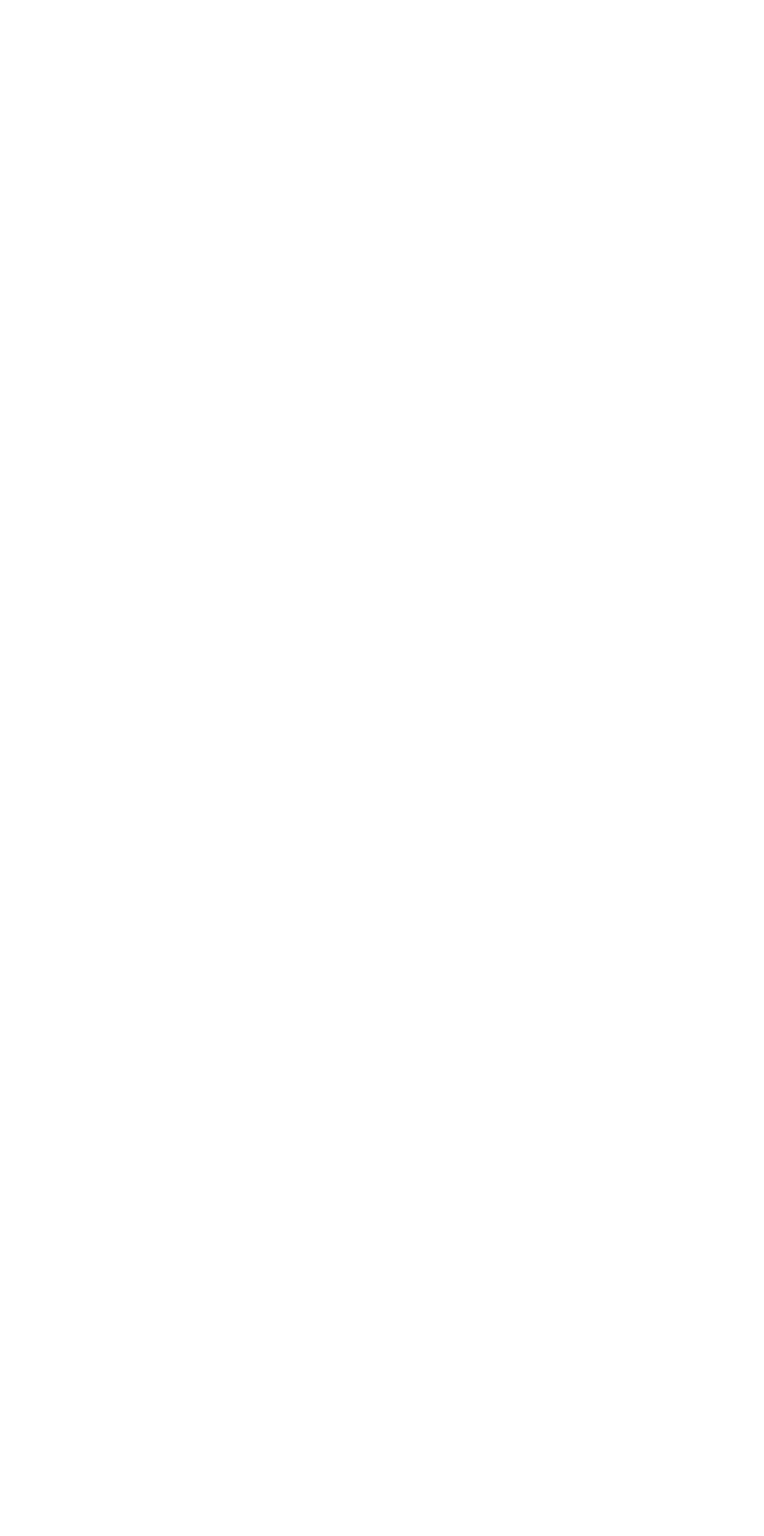
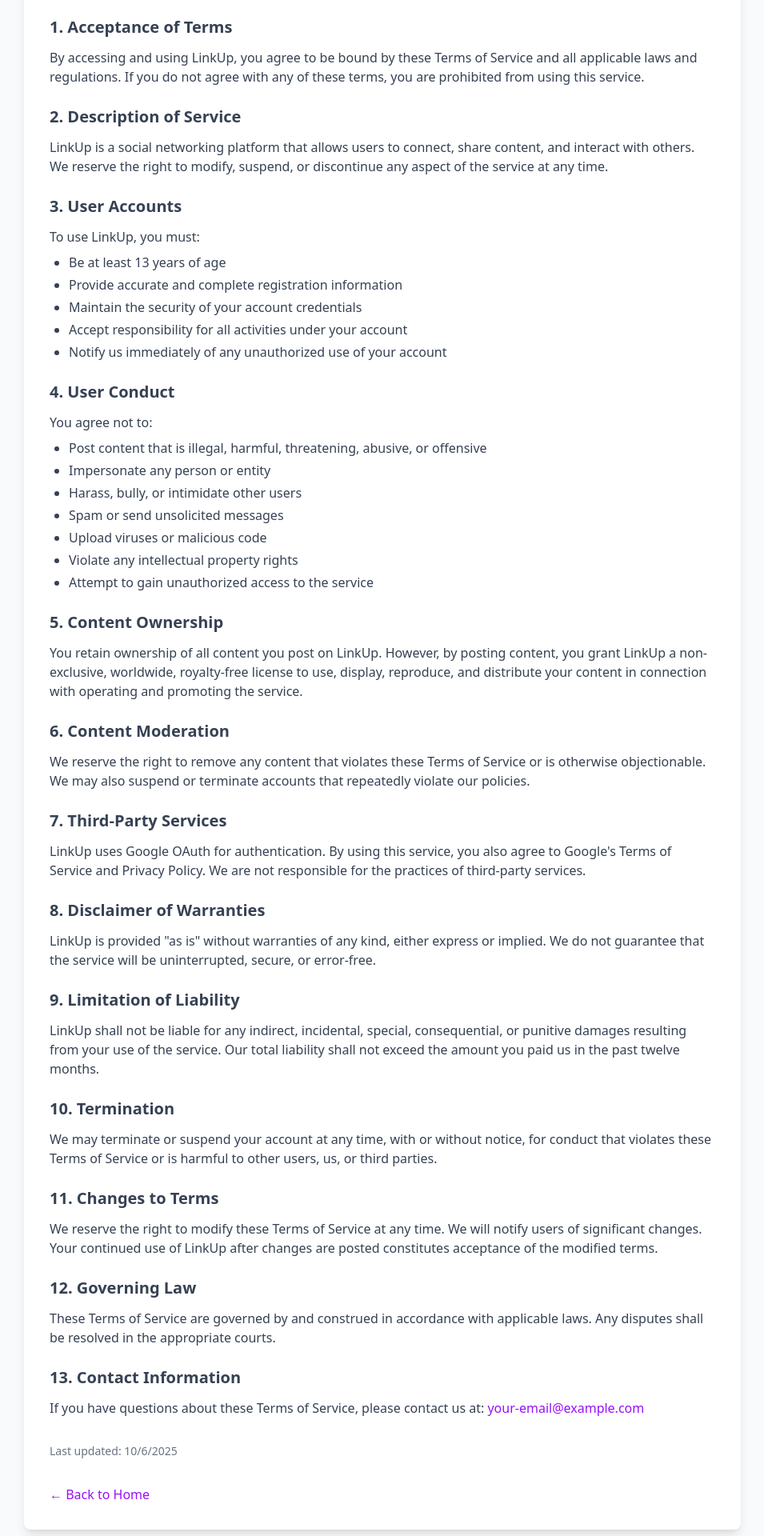
Before and after one commit to sachinrastogi7777/LinkUp-UI, a React (Vite) app: page /terms-service in a window 1280 px wide. Before the commit this address had no page. Shown: the part 120-2040 px from the top of the page at 80% size, without its empty margins (162-1117 px from the left). Before the commit the page ends 800 px from the top, so only its background shows below. Built offline with nearby package versions, Linux system fonts and the light colour scheme.

Commit message:
Added Terms of Service page in app.

```diff
--- a/src/App.jsx
+++ b/src/App.jsx
@@ -17,6 +17,7 @@
 import useChatsGlobal from "./utils/customHooks/useChatsGlobal";
 import AuthCallback from "./components/Auth/AuthCallback";
 import PrivacyPolicy from "./components/PrivacyPolicy";
+import TermsOfService from "./components/TermsOfService";
 
 const AppContent = () => {
 	const user = useSelector((store) => store.user);
@@ -41,7 +42,8 @@
 					<Route path='/chats' element={<ChatPage />} />
 				</Route>
 				<Route path='/auth/callback' element={<AuthCallback />} />
-				<Route path="/privacy-policy" element={<PrivacyPolicy />} />
+				<Route path='/privacy-policy' element={<PrivacyPolicy />} />
+				<Route path='/terms-service' element={<TermsOfService />} />
 			</Routes>
 		</BrowserRouter>
 	);
--- a/src/components/Footer.jsx
+++ b/src/components/Footer.jsx
@@ -24,7 +24,7 @@
         ],
         legal: [
             { name: 'Privacy Policy', path: '/privacy-policy' },
-            { name: 'Terms of Service', path: '/terms' },
+            { name: 'Terms of Service', path: '/terms-service' },
             { name: 'Cookie Policy', path: '/cookies' },
             { name: 'Community Guidelines', path: '/guidelines' }
         ],
@@ -258,10 +258,10 @@
                                 <Shield className="w-3 h-3 sm:w-4 sm:h-4" />
                                 <span>Privacy Policy</span>
                             </Link>
-                            <a href="#" className="hover:text-white transition-colors flex items-center gap-1">
+                            <Link to="/terms-service" className="hover:text-white transition-colors flex items-center gap-1">
                                 <FileText className="w-3 h-3 sm:w-4 sm:h-4" />
                                 <span>Terms</span>
-                            </a>
+                            </Link>
                             <a href="#" className="hover:text-white transition-colors flex items-center gap-1">
                                 <Users className="w-3 h-3 sm:w-4 sm:h-4" />
                                 <span className="hidden xs:inline">Community</span>
--- /dev/null
+++ b/src/components/TermsOfService.jsx
@@ -0,0 +1,154 @@
+import React from 'react';
+
+const TermsOfService = () => {
+    return (
+        <div className="min-h-screen bg-gray-50 py-12 px-4">
+            <div className="max-w-4xl mx-auto bg-white rounded-lg shadow-lg p-8">
+                <h1 className="text-3xl font-bold text-gray-900 mb-6">Terms of Service</h1>
+
+                <div className="space-y-6 text-gray-700">
+                    <section>
+                        <h2 className="text-xl font-semibold mb-3">1. Acceptance of Terms</h2>
+                        <p>
+                            By accessing and using LinkUp, you agree to be bound by these Terms of Service
+                            and all applicable laws and regulations. If you do not agree with any of these
+                            terms, you are prohibited from using this service.
+                        </p>
+                    </section>
+
+                    <section>
+                        <h2 className="text-xl font-semibold mb-3">2. Description of Service</h2>
+                        <p>
+                            LinkUp is a social networking platform that allows users to connect, share content,
+                            and interact with others. We reserve the right to modify, suspend, or discontinue
+                            any aspect of the service at any time.
+                        </p>
+                    </section>
+
+                    <section>
+                        <h2 className="text-xl font-semibold mb-3">3. User Accounts</h2>
+                        <p>To use LinkUp, you must:</p>
+                        <ul className="list-disc ml-6 mt-2 space-y-1">
+                            <li>Be at least 13 years of age</li>
+                            <li>Provide accurate and complete registration information</li>
+                            <li>Maintain the security of your account credentials</li>
+                            <li>Accept responsibility for all activities under your account</li>
+                            <li>Notify us immediately of any unauthorized use of your account</li>
+                        </ul>
+                    </section>
+
+                    <section>
+                        <h2 className="text-xl font-semibold mb-3">4. User Conduct</h2>
+                        <p>You agree not to:</p>
+                        <ul className="list-disc ml-6 mt-2 space-y-1">
+                            <li>Post content that is illegal, harmful, threatening, abusive, or offensive</li>
+                            <li>Impersonate any person or entity</li>
+                            <li>Harass, bully, or intimidate other users</li>
+                            <li>Spam or send unsolicited messages</li>
+                            <li>Upload viruses or malicious code</li>
+                            <li>Violate any intellectual property rights</li>
+                            <li>Attempt to gain unauthorized access to the service</li>
+                        </ul>
+                    </section>
+
+                    <section>
+                        <h2 className="text-xl font-semibold mb-3">5. Content Ownership</h2>
+                        <p>
+                            You retain ownership of all content you post on LinkUp. However, by posting
+                            content, you grant LinkUp a non-exclusive, worldwide, royalty-free license
+                            to use, display, reproduce, and distribute your content in connection with
+                            operating and promoting the service.
+                        </p>
+                    </section>
+
+                    <section>
+                        <h2 className="text-xl font-semibold mb-3">6. Content Moderation</h2>
+                        <p>
+                            We reserve the right to remove any content that violates these Terms of Service
+                            or is otherwise objectionable. We may also suspend or terminate accounts that
+                            repeatedly violate our policies.
+                        </p>
+                    </section>
+
+                    <section>
+                        <h2 className="text-xl font-semibold mb-3">7. Third-Party Services</h2>
+                        <p>
+                            LinkUp uses Google OAuth for authentication. By using this service, you also
+                            agree to Google's Terms of Service and Privacy Policy. We are not responsible
+                            for the practices of third-party services.
+                        </p>
+                    </section>
+
+                    <section>
+                        <h2 className="text-xl font-semibold mb-3">8. Disclaimer of Warranties</h2>
+                        <p>
+                            LinkUp is provided "as is" without warranties of any kind, either express or
+                            implied. We do not guarantee that the service will be uninterrupted, secure,
+                            or error-free.
+                        </p>
+                    </section>
+
+                    <section>
+                        <h2 className="text-xl font-semibold mb-3">9. Limitation of Liability</h2>
+                        <p>
+                            LinkUp shall not be liable for any indirect, incidental, special, consequential,
+                            or punitive damages resulting from your use of the service. Our total liability
+                            shall not exceed the amount you paid us in the past twelve months.
+                        </p>
+                    </section>
+
+                    <section>
+                        <h2 className="text-xl font-semibold mb-3">10. Termination</h2>
+                        <p>
+                            We may terminate or suspend your account at any time, with or without notice,
+                            for conduct that violates these Terms of Service or is harmful to other users,
+                            us, or third parties.
+                        </p>
+                    </section>
+
+                    <section>
+                        <h2 className="text-xl font-semibold mb-3">11. Changes to Terms</h2>
+                        <p>
+                            We reserve the right to modify these Terms of Service at any time. We will
+                            notify users of significant changes. Your continued use of LinkUp after
+                            changes are posted constitutes acceptance of the modified terms.
+                        </p>
+                    </section>
+
+                    <section>
+                        <h2 className="text-xl font-semibold mb-3">12. Governing Law</h2>
+                        <p>
+                            These Terms of Service are governed by and construed in accordance with
+                            applicable laws. Any disputes shall be resolved in the appropriate courts.
+                        </p>
+                    </section>
+
+                    <section>
+                        <h2 className="text-xl font-semibold mb-3">13. Contact Information</h2>
+                        <p>
+                            If you have questions about these Terms of Service, please contact us at:{' '}
+                            <a href="mailto:your-email@example.com" className="text-purple-600 hover:underline">
+                                your-email@example.com
+                            </a>
+                        </p>
+                    </section>
+
+                    <p className="text-sm text-gray-500 mt-8">
+                        Last updated: {new Date().toLocaleDateString()}
+                    </p>
+                </div>
+
+                <div className="mt-8">
+                    <button
+                        onClick={() => window.history.back()}
+                        className="text-purple-600 hover:text-purple-700 font-medium"
+                    >
+                        ← Back to Home
+                    </button>
+                </div>
+            </div>
+        </div>
+    );
+};
+
+export default TermsOfService;
```
